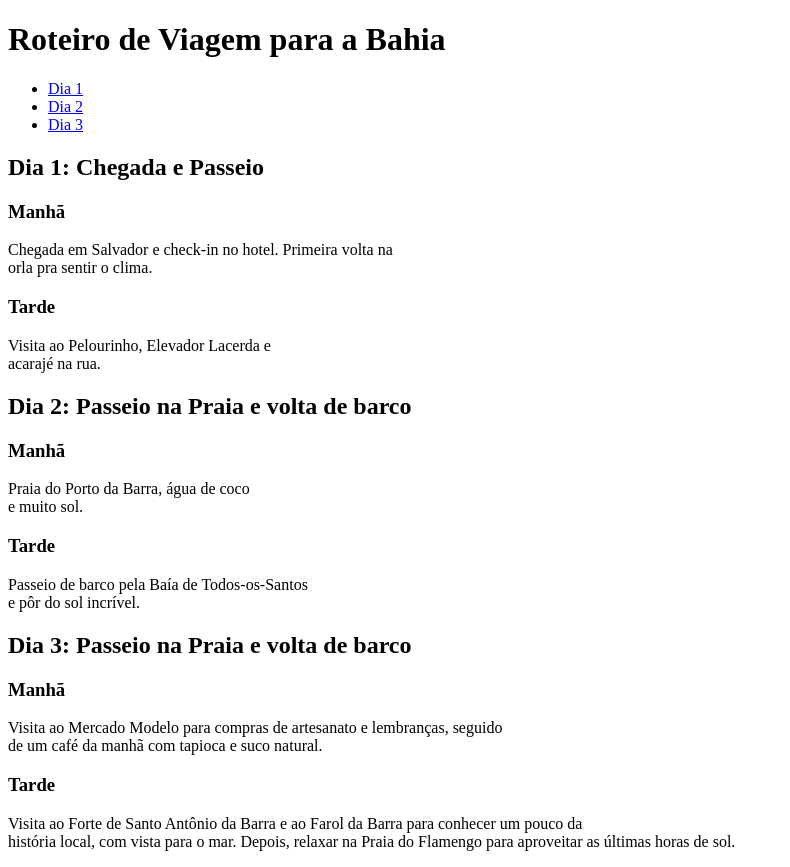
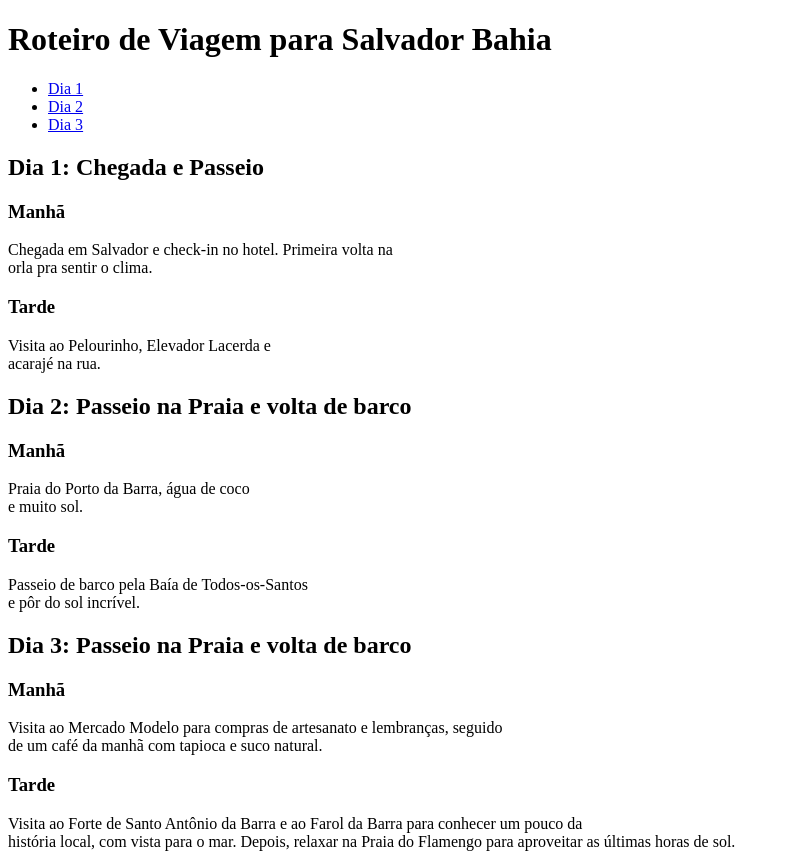
Before and after one commit to Erik13639/Projeto-06, a plain HTML site: page index.html in a window 1280 px wide. Shown: the whole page, without its empty margins (0-790 px from the left). Drawn offline with Linux system fonts and the light colour scheme.

Commit message:
Update index.html

```diff
--- a/index.html
+++ b/index.html
@@ -6,7 +6,7 @@
     <body>
         <header>
         <main>
-            <h1><b>Roteiro de Viagem para a Bahia</b></h1>
+            <h1><b>Roteiro de Viagem para Salvador Bahia</b></h1>
         </main>
 
 
@@ -41,4 +41,5 @@
             <p>Visita ao Forte de Santo Antônio da Barra e ao Farol da Barra para conhecer um pouco da <br>história local, com vista para o mar. Depois, relaxar na Praia do Flamengo para aproveitar as últimas horas de sol.</p>
         </main>
     </body>
+
 </html>
```
